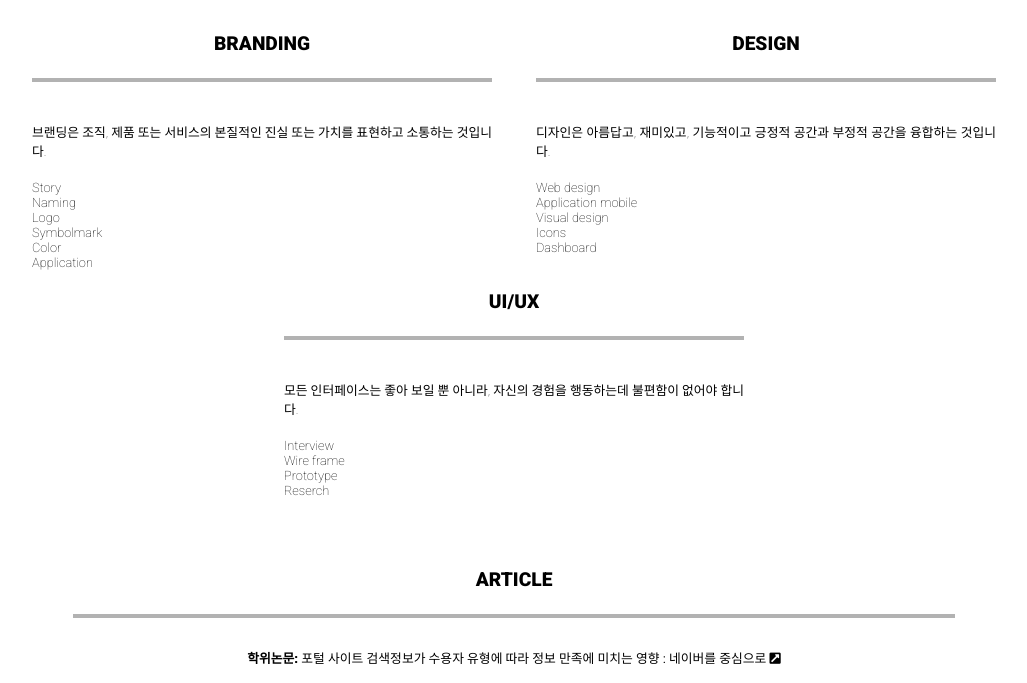
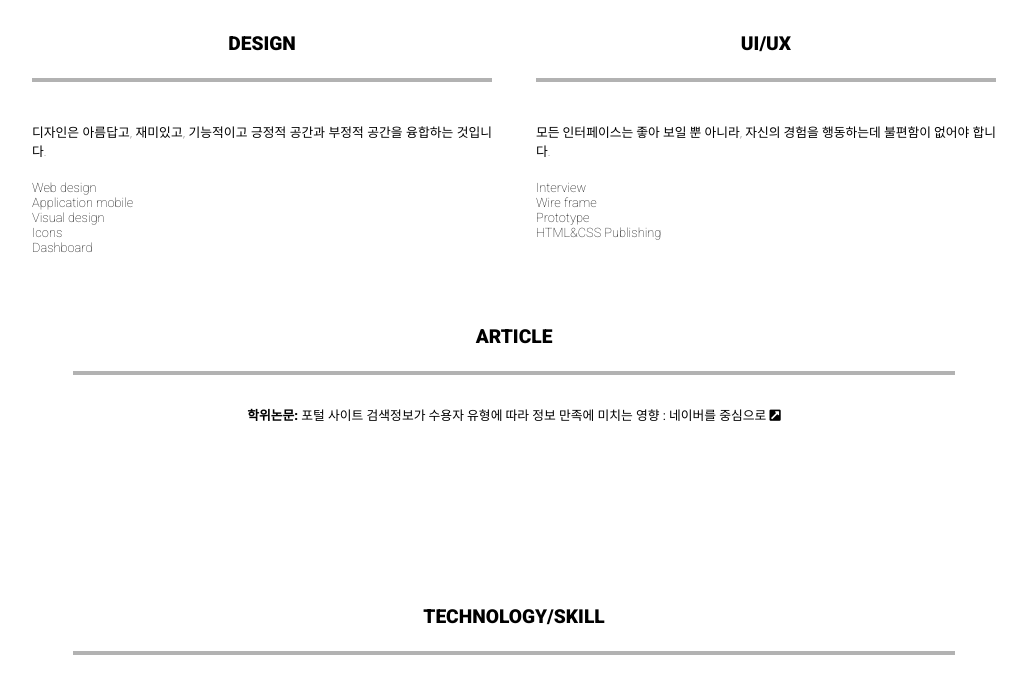
Before and after one commit to eroica-design/pf2019, a plain HTML site: page index.html in a window 1280 px wide. Shown: the part 4995-5678 px from the top of the page, without its empty margins (126-1153 px from the left). Drawn offline with Linux system fonts and the light colour scheme.

Commit message:
Update index.html

```diff
--- a/index.html
+++ b/index.html
@@ -390,6 +390,7 @@
         <!--        <p class="portfolio-title-text-year">2018년~2013년</p>-->
     </div>
     <div class="ability-wrap">
+        <!---
         <div class="ability-list">
             <div class="ability-title">BRANDING</div>
             <div class="ability-title-text">브랜딩은 조직, 제품 또는 서비스의 본질적인 진실 또는 가치를 표현하고 소통하는 것입니다.</div>
@@ -404,6 +405,7 @@
                 </ul>
             </div>
         </div>
+        -->
         <div class="ability-list">
             <div class="ability-title">DESIGN</div>
             <div class="ability-title-text">디자인은 아름답고, 재미있고, 기능적이고 긍정적 공간과 부정적 공간을 융합하는 것입니다.</div>
@@ -425,7 +427,7 @@
                     <li>Interview</li>
                     <li>Wire frame</li>
                     <li>Prototype</li>
-                    <li>Reserch</li>
+                    <li>HTML&CSS Publishing</li>
                 </ul>
             </div>
         </div>
```
